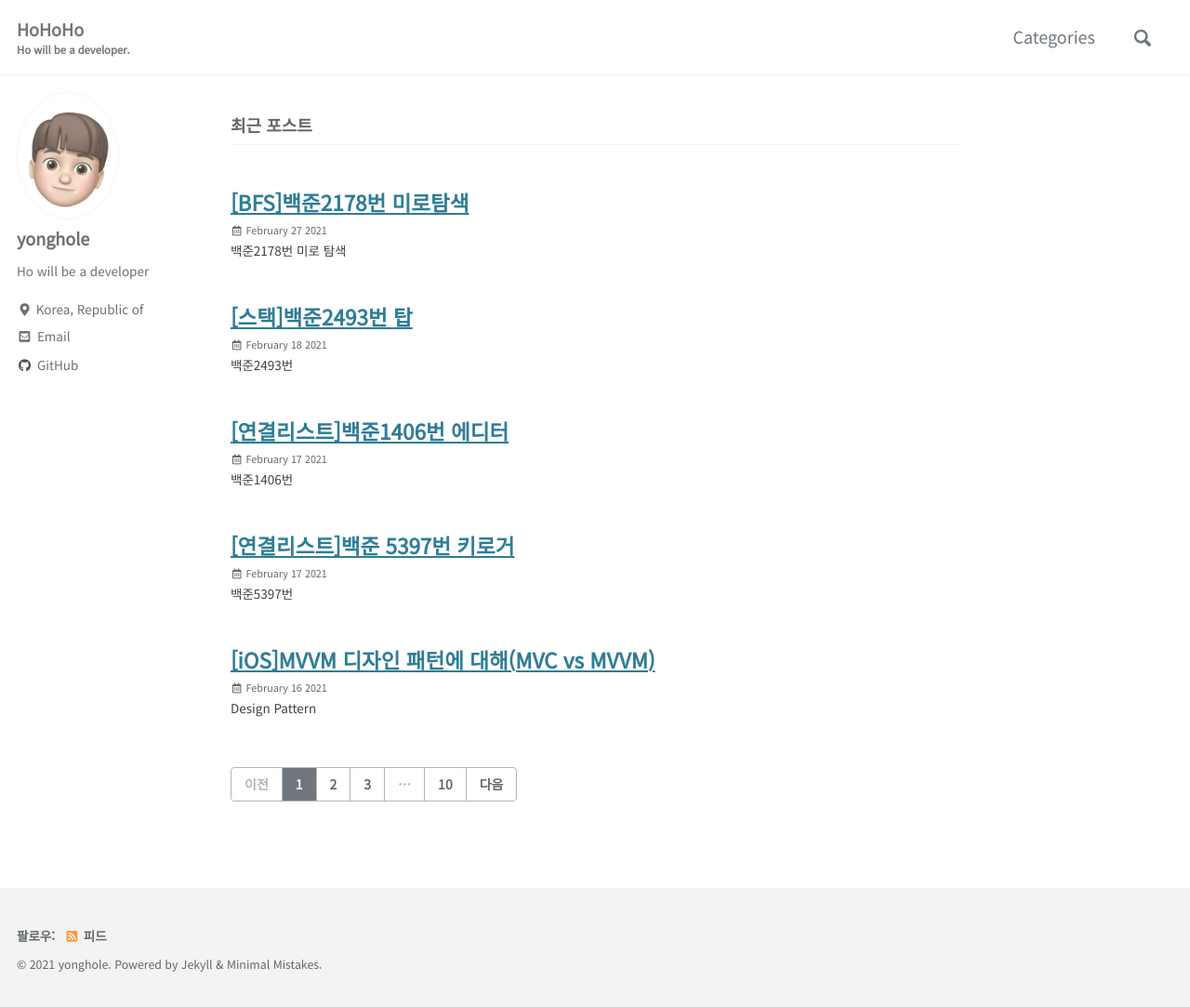
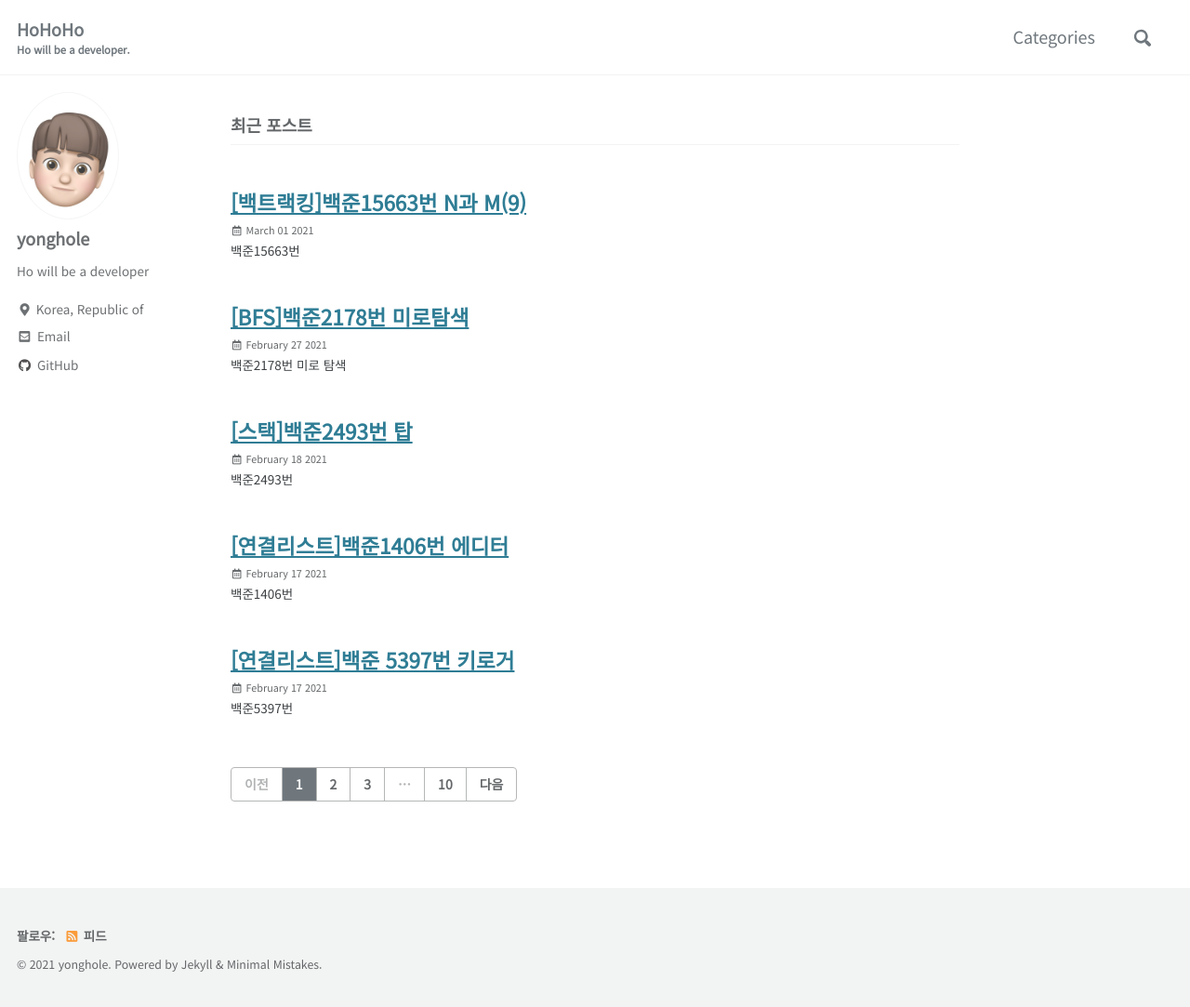
Before and after one commit to yonghole/yonghole.github.io, a Jekyll site: the page built from index.html, in a window 1280 px wide and 1083 px high. Shown: the whole window at 93% size. Built offline with Jekyll 4.4.1, drawn with Linux system fonts in a browser that asks for light colours; cached includes are drawn as plain includes; the list of posts is cut into pages by our own code.

```diff
--- a/_posts/백준15663번 eff7c16d0bf843968b7564a86fe3aca5.md
+++ b/_posts/2021-03-01-BOJ15663.md
@@ -1,6 +1,13 @@
+---
+title: "[백트랙킹]백준15663번 N과 M(9)"
+date: 2021-03-01 01:21:38
+categories: Algorithm
+---
 # 백준15663번
 
-![%E1%84%87%E1%85%A2%E1%86%A8%E1%84%8C%E1%85%AE%E1%86%AB15663%E1%84%87%E1%85%A5%E1%86%AB%20eff7c16d0bf843968b7564a86fe3aca5/_2021-03-01__1.08.42.png](%E1%84%87%E1%85%A2%E1%86%A8%E1%84%8C%E1%85%AE%E1%86%AB15663%E1%84%87%E1%85%A5%E1%86%AB%20eff7c16d0bf843968b7564a86fe3aca5/_2021-03-01__1.08.42.png)
+
+![_2021-03-01__1 08 42](https://user-images.githubusercontent.com/55180768/109425635-872daf80-7a2c-11eb-96fe-09ee0bdecec2.png)
+
 
 백트랙킹을 연습해 볼 수 있는 문제 시리즈인 N과 M의 9번째 유형이다.
 
```
